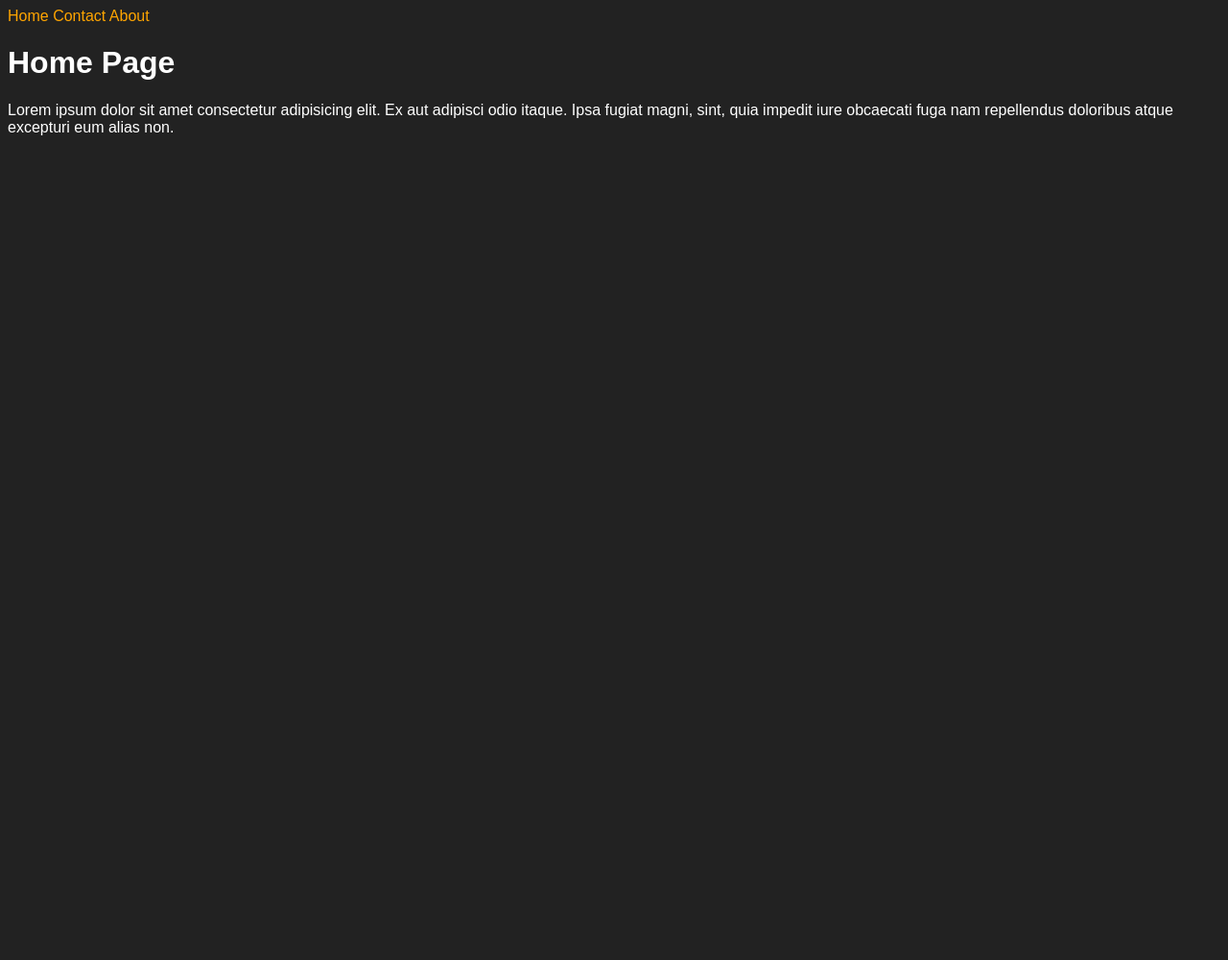
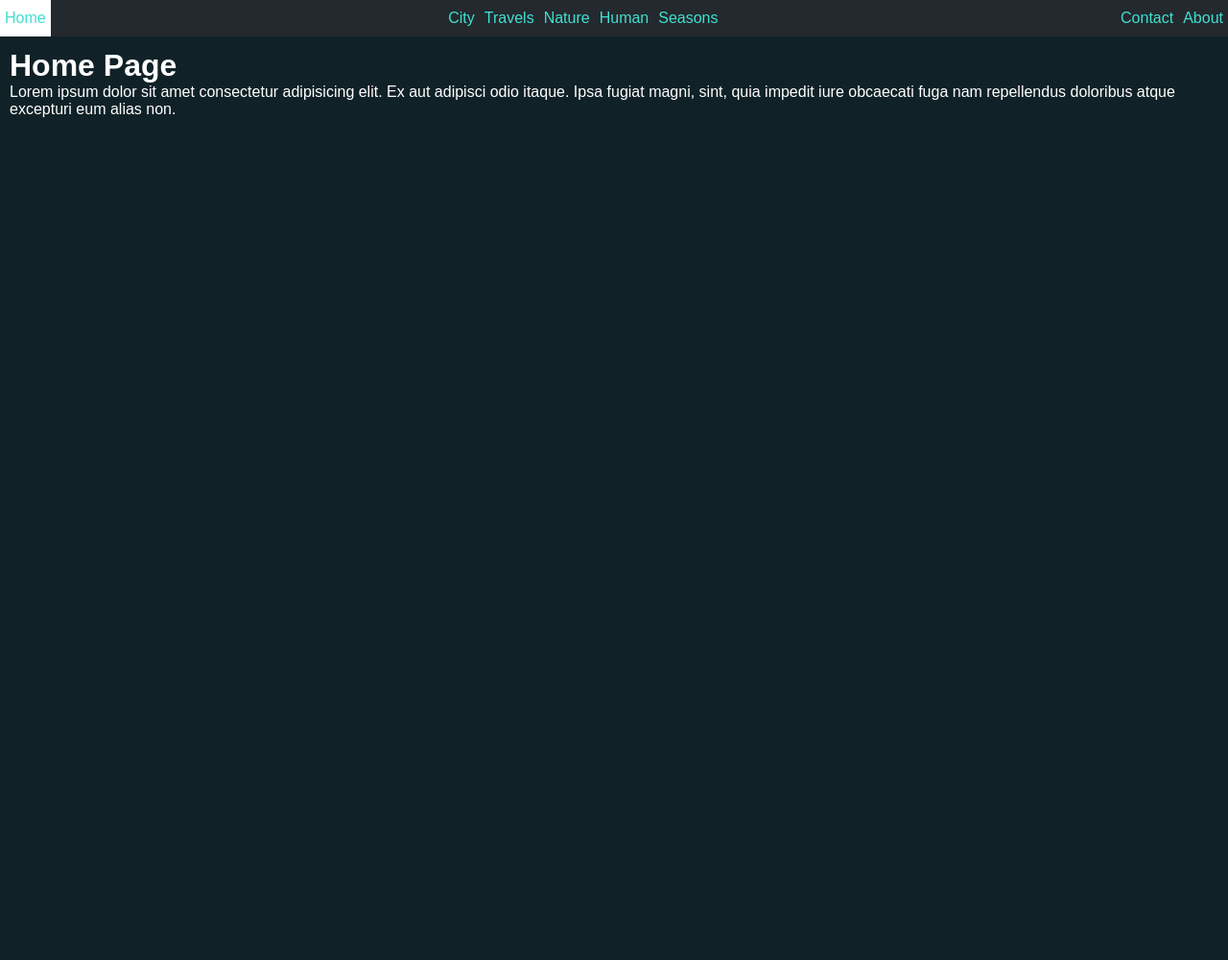
Before and after one commit to Salty-dev/DjangoCore, a Django app: page / in a window 1280 px wide. Shown: the whole page at 96% size. Before the commit the page ends 141 px from the top, so only its background shows below. Run offline with Django 3.2, Linux system fonts and the light colour scheme.

Commit message:
CSS navbar

```diff
--- a/static/css/main.css
+++ b/static/css/main.css
@@ -1,7 +1,14 @@
+* {
+    box-sizing: border-box;
+    margin: 0;
+    padding: 0;
+}
+
 body {
-    background-color: #222;
+    background-color: #102227;
     font-family: Arial, Helvetica, sans-serif;
     color: white;
+    height: 1000px;
 }
 
 a {
@@ -12,3 +19,32 @@ a {
 a:hover {
     color: white;
 }
+
+.navbar a {
+    display: block;
+    color: turquoise;
+    font-size: 16px;
+    padding: 10px 5px;
+}
+
+.navbar a:hover {
+    background-color: white;
+    transition: 0.5s;
+}
+
+.navbar {
+    display: flex;
+    justify-content: space-between;
+    position: fixed;
+    width: 100%;
+    z-index: 10;
+    background-color: #24292e;
+}
+
+.nav-item {
+    display: flex;
+}
+
+.content {
+    padding: 50px 10px 10px 10px;
+}
--- a/templates/_base.html
+++ b/templates/_base.html
@@ -15,8 +15,10 @@
     {% include '_navbar.html' %}
 
     <!-- Page content -->
-    {% block content %}
-    {% endblock content %}
+    <div class="content">
+        {% block content %}
+        {% endblock content %}
+    </div>
 </body>
 
 </html>
--- a/templates/_navbar.html
+++ b/templates/_navbar.html
@@ -1,5 +1,16 @@
-<div>
-    <a href="{% url 'home' %}">Home</a>
-    <a href="{% url 'contact' %}">Contact</a>
-    <a href="{% url 'about' %}">About</a>
+<div class="navbar">
+    <div class="nav-item">
+        <a href="{% url 'home' %}">Home</a>
+    </div>
+    <div class="nav-item">
+        <a href="">City</a>
+        <a href="">Travels</a>
+        <a href="">Nature</a>
+        <a href="">Human</a>
+        <a href="">Seasons</a>
+    </div>
+    <div class="nav-item">
+        <a href="{% url 'contact' %}">Contact</a>
+        <a href="{% url 'about' %}">About</a>
+    </div>
 </div>
```
